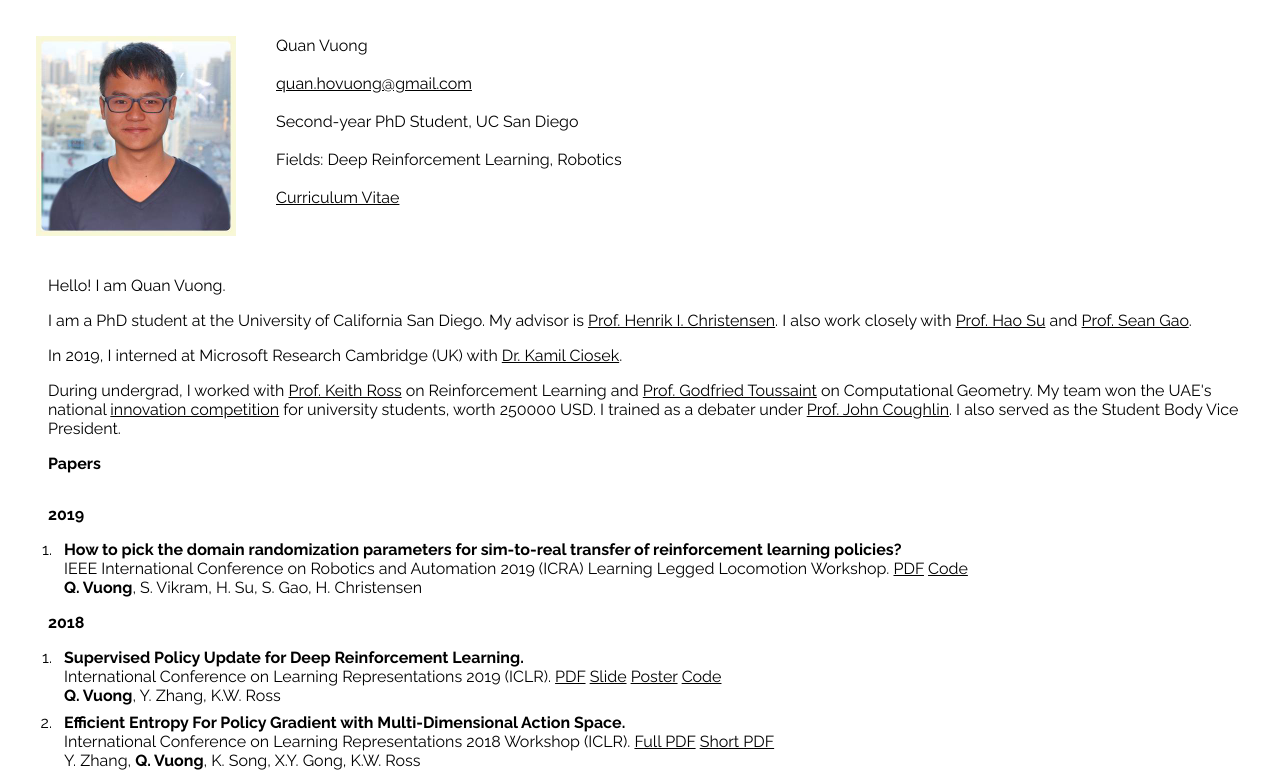
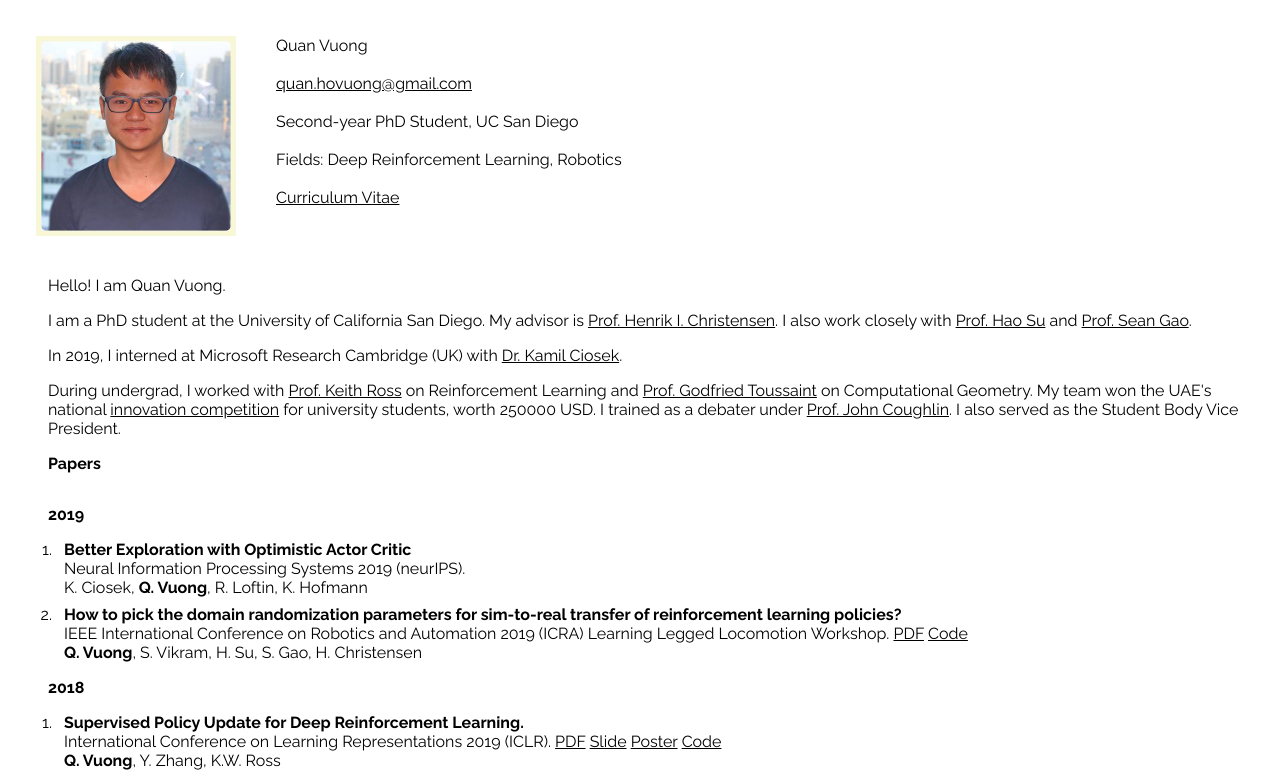
Before and after one commit to quanvuong/quanvuong.github.io, a React (Create React App) app: page / in a window 1280 px wide. Shown: the top 779 px of the page. Built offline with nearby package versions, Linux system fonts and the light colour scheme.

Commit message:
add neurips paper

```diff
--- a/src/Papers.js
+++ b/src/Papers.js
@@ -16,6 +16,14 @@ class Papers extends Component {
         <div>
           <div className="YearHeader">2019</div>
           <ol>
+            <li>
+              <div className="OnePaper">
+                <div><strong>Better Exploration with Optimistic Actor Critic</strong></div>
+                <div>Neural Information Processing Systems 2019 (neurIPS). </div>
+                <div> K. Ciosek, <strong>Q. Vuong</strong>, R. Loftin, K. Hofmann </div>
+              </div>
+            </li>
+
             <li>
               <div className="OnePaper">
                 <div><strong>How to pick the domain randomization parameters for sim-to-real transfer of reinforcement learning policies?</strong></div>
```
